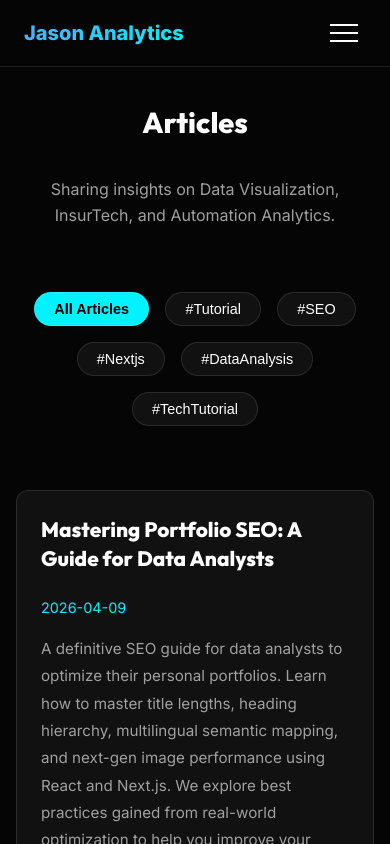
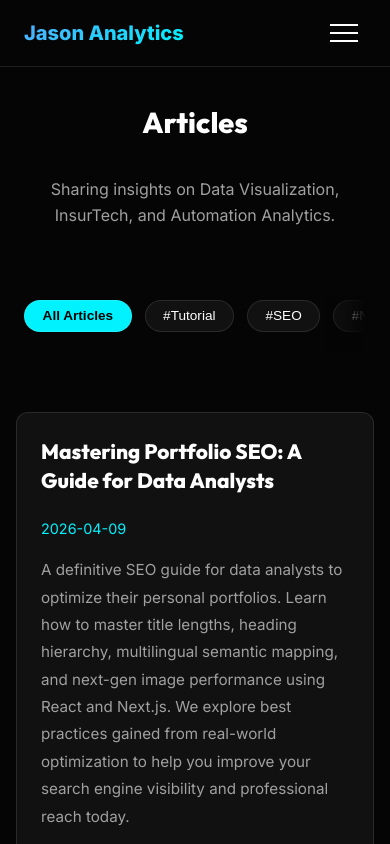
Before and after one commit to ds-jason-tsai/jason-by-tsai-portfolio, a Next.js app: page /en/articles in a window 390 px wide. Shown: the top 844 px of the page. Built offline with nearby package versions, Linux system fonts and the light colour scheme.

Commit message:
UI: Optimize article tags with horizontal scroll on mobile and remove tag limit

```diff
--- a/components/ArticleListClient.tsx
+++ b/components/ArticleListClient.tsx
@@ -9,7 +9,7 @@ export default function ArticleListClient({ articles, lang, t }: { articles: any
   // Extract all unique tags dynamically
   const uniqueTags = Array.from(new Set(
     articles.flatMap(art => art.tags ? art.tags[lang] : [])
-  )).slice(0, 5); // Limit to top 5 tags to prevent crowding
+  ));
 
   const categories = ['all', ...uniqueTags];
 
@@ -25,7 +25,7 @@ export default function ArticleListClient({ articles, lang, t }: { articles: any
         } catch(e) {}
       }
     }
-  }, []);
+  }, [categories]);
 
   const handleCategoryClick = (cat: string) => {
     setActiveCategory(cat);
@@ -39,28 +39,41 @@ export default function ArticleListClient({ articles, lang, t }: { articles: any
   return (
     <div className="articles-client-container" style={{ maxWidth: '900px', margin: '0 auto' }}>
 
-      {/* Category Tabs */}
-      <div style={{ display: 'flex', justifyContent: 'center', gap: '1rem', marginBottom: '4rem', flexWrap: 'wrap' }}>
+      {/* Category Tabs with Horizontal Scroll for Mobile */}
+      <div className="category-scroll-wrapper" style={{ marginBottom: '3.5rem', position: 'relative' }}>
+        <div className="category-scroll-container" style={{
+          display: 'flex',
+          justifyContent: categories.length > 5 ? 'flex-start' : 'center',
+          gap: '0.8rem',
+          overflowX: 'auto',
+          padding: '0.5rem 0 1.5rem',
+          msOverflowStyle: 'none',
+          scrollbarWidth: 'none',
+          WebkitOverflowScrolling: 'touch'
+        }}>
           {categories.map((cat, idx) => (
             <button
               key={idx}
               onClick={() => handleCategoryClick(cat)}
               style={{
-              padding: '0.6rem 1.8rem',
+                padding: '0.5rem 1.4rem',
                 borderRadius: '30px',
                 border: '1px solid rgba(255,255,255,0.1)',
                 background: activeCategory === cat ? 'var(--accent-color)' : 'rgba(255,255,255,0.05)',
                 color: activeCategory === cat ? '#000' : '#fff',
-              fontSize: '1rem',
+                fontSize: '0.9rem',
                 fontWeight: activeCategory === cat ? '800' : '500',
                 cursor: 'pointer',
-              transition: 'all 0.3s cubic-bezier(0.4, 0, 0.2, 1)'
+                transition: 'all 0.3s cubic-bezier(0.4, 0, 0.2, 1)',
+                whiteSpace: 'nowrap',
+                flexShrink: 0
               }}
               className="category-btn fade-in"
             >
               {cat === 'all' ? (lang === 'zh' ? '全部文章' : (lang === 'ja' ? 'すべての記事' : 'All Articles')) : cat}
             </button>
           ))}
+        </div>
       </div>
 
       <div className="articles-list" style={{ display: 'flex', flexDirection: 'column', gap: '2rem' }}>
@@ -133,16 +146,31 @@ export default function ArticleListClient({ articles, lang, t }: { articles: any
           box-shadow: 0 0 20px rgba(0, 242, 254, 0.2);
           transform: scale(1.05);
         }
+        /* Mobile Horizontal Scroll Polish */
+        .category-scroll-container::-webkit-scrollbar {
+          display: none;
+        }
         @media (max-width: 768px) {
+          .category-scroll-wrapper::after {
+            content: '';
+            position: absolute;
+            top: 0;
+            right: 0;
+            height: 100%;
+            width: 40px;
+            background: linear-gradient(to left, var(--bg-color, #0a0a0a), transparent);
+            pointer-events: none;
+            z-index: 2;
+          }
           .articles-client-container { padding: 0 !important; }
           .article-list-card {
             padding: 1.5rem !important;
             border-radius: 12px !important;
-            margin: 0 -0.5rem; /* Slight negative margin to offset parent padding if any */
+            margin: 0 -0.5rem;
           }
           .article-list-card h3 { font-size: 1.3rem !important; }
           .article-list-card p { font-size: 0.95rem !important; margin-bottom: 1.5rem !important; }
-          .category-btn { padding: 0.5rem 1.2rem !important; font-size: 0.9rem !important; }
+          .category-btn { padding: 0.45rem 1.1rem !important; font-size: 0.85rem !important; }
         }
       `}} />
     </div>
```
Lines whose indentation alone changed are shown as unchanged.
